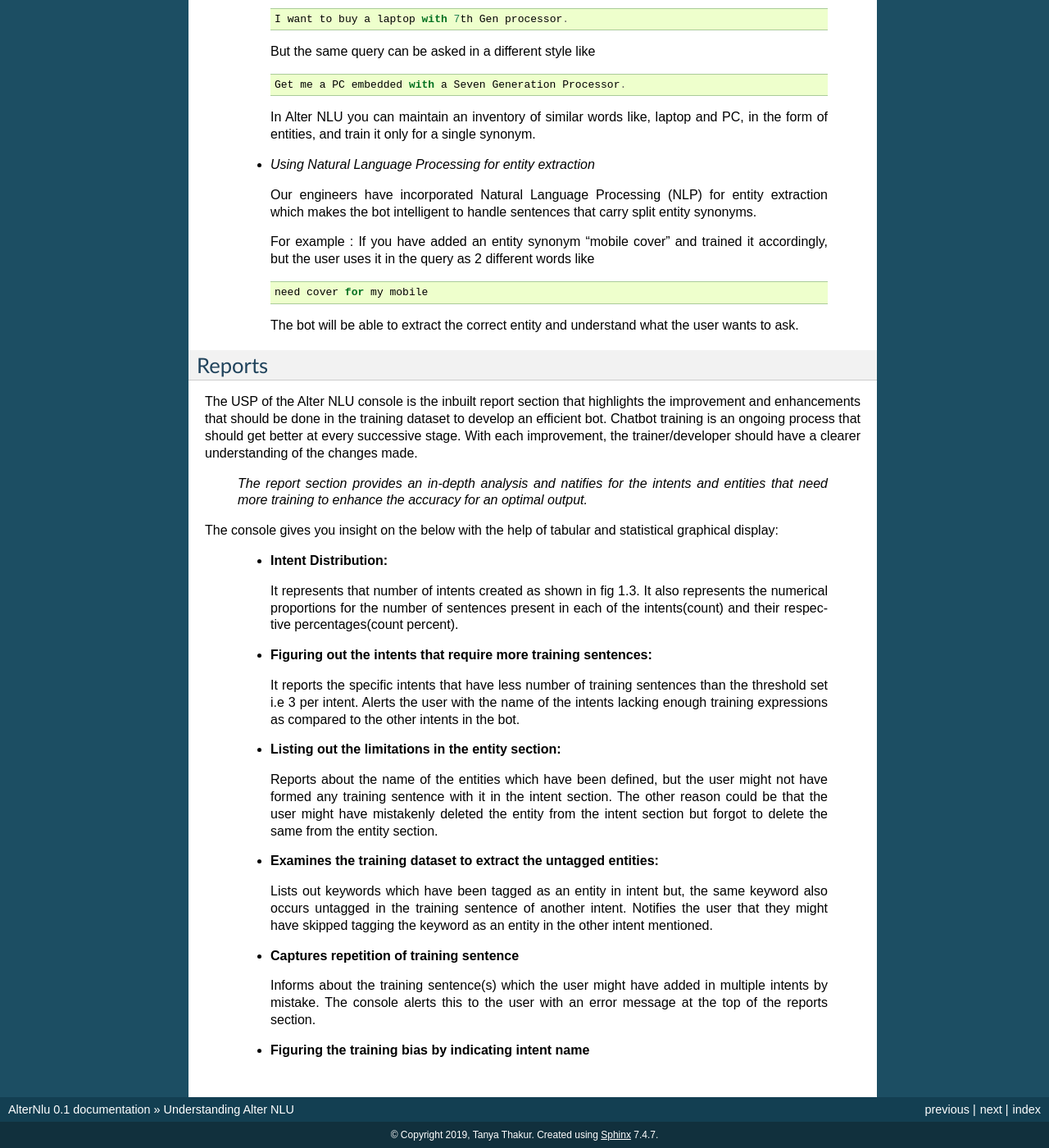
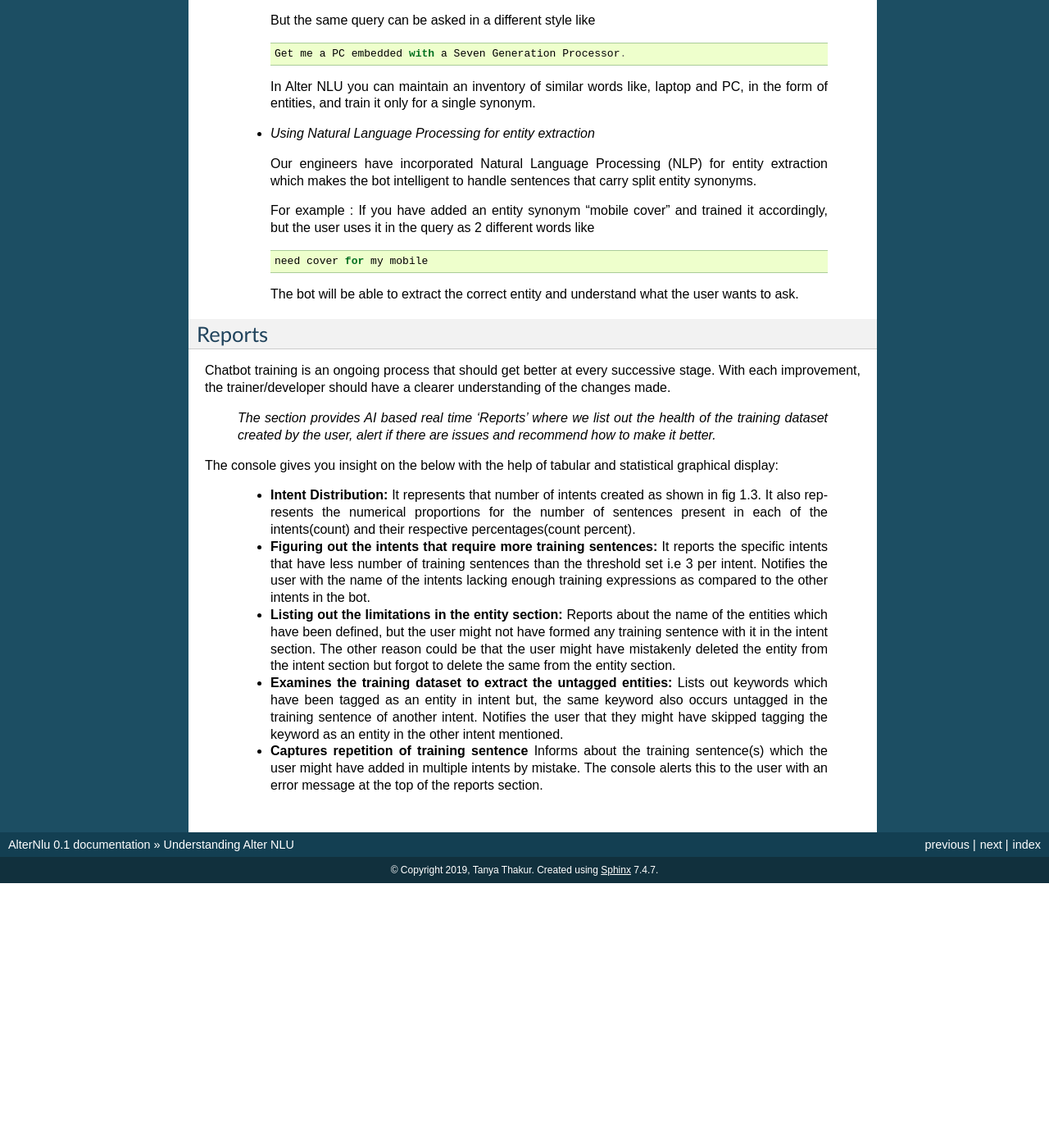
Before and after one commit to thakurtanya/kontikilabsDevelopers, a Sphinx documentation site: the page built from doc/source/Understanding-AlterNlu.rst, in a window 1280 px wide and 1400 px high, scrolled down 1054 px. Shown: the whole window at 82% size. Built offline with Sphinx 7.4.7, drawn with Linux system fonts in a browser that asks for light colours; after the commit the page ends 2131 px from its top, so only the background shows below that; some of the changed text lies outside the part shown.

Commit message:
content additions

```diff
--- a/doc/source/Understanding-AlterNlu.rst
+++ b/doc/source/Understanding-AlterNlu.rst
@@ -8,10 +8,10 @@
 
 Intents are what you expect users to say and what are their intentions. It describes the context of the expression that the user says or in simple terms what the user probably meant to say.
 
-For Example ::
+For Example :
 
 		If the user types :
-			I want to read politcal news
+		*I want to read politcal news*
 		his intent here is to retrive a bunch of politcal articles.
 
 There are 2 type of intents:
@@ -55,6 +55,7 @@
 
 		In Alter NLU you can maintain an inventory of similar words like, laptop and PC, in the form of entities, and train it only for a single synonym.
 
+
 	-	*Using Natural Language Processing for entity extraction*
 
 		Our engineers have incorporated Natural Language Processing (NLP) for entity extraction which makes the bot intelligent to handle sentences that carry split entity synonyms.
@@ -70,31 +71,24 @@
 Reports
 =======
 
-The USP of the Alter NLU console is the inbuilt report section that highlights the improvement and enhancements that should be done in the training dataset to develop an efficient bot. Chatbot training is an ongoing process that should get better at every successive stage. With each improvement, the trainer/developer should have a clearer understanding of the changes made.
+Chatbot training is an ongoing process that should get better at every successive stage. With each improvement, the trainer/developer should have a clearer understanding of the changes made.
 
-   *The report section provides an in-depth analysis and natifies for the intents and entities that need more training to enhance the accuracy for an optimal output.*
+	*The section provides AI based real time ‘Reports’ where we list out the health of the training dataset created by the user, alert if there are issues and recommend how to make it better.*
 
 The console gives you insight on the below with the help of tabular and statistical graphical display:
 
 	-	**Intent Distribution:**
-
 		It represents that number of intents created as shown in fig 1.3. It also represents the numerical proportions for the number of sentences present in each of the intents(count) and their respective percentages(count percent).
 
 	-	**Figuring out the intents that require more training sentences:**
-
-		It reports the specific intents that have less number of training sentences than the threshold set i.e 3 per intent. Alerts the user with the name of the intents lacking enough training expressions as compared to the other intents in the bot.
+		It reports the specific intents that have less number of training sentences than the threshold set i.e 3 per intent. Notifies the user with the name of the intents lacking enough training expressions as compared to the other intents in the bot.
 
 	-	**Listing out the limitations in the entity section:**
-
 		Reports about the name of the entities which have been defined, but the user might not have formed any training sentence with it in the intent section. The other reason could be that the user might have mistakenly deleted the entity from the intent section but forgot to delete the same from the entity section.
 
 	-	**Examines the training dataset to extract the untagged entities:**
-
 		Lists out keywords which have been tagged as an entity in intent but, the same keyword also occurs untagged in the training sentence of another intent.
 		Notifies the user that they might have skipped tagging the keyword as an entity in the other intent mentioned.
 
 	-	**Captures repetition of training sentence**
-
 		Informs about the training sentence(s) which the user might have added in multiple intents by mistake. The console alerts this to the user with an error message at the top of the reports section.
-
-	-	**Figuring the training bias by indicating intent name**
--- a/doc/source/index.rst
+++ b/doc/source/index.rst
@@ -15,7 +15,7 @@
 
 A good quality training dataset is the most critical aspect behind building a robust and intelligent chatbot. Everything depends upon how good is the training dataset for the conversational agents to understand and respond accordingly based on the user intent and context.
 
-We understand that each query first has to pass through a model to revert a valid response to the user. To let our customers build, manage and analyse the training dataset we developed `Alter NLU <https://console.kontikilabs.com>`_.
+We understand that each query first has to pass through a model to revert a valid response to the user.**To let our customers build, manage and analyse the training dataset we developed `Alter NLU <https://console.kontikilabs.com>`_.**
 
 `Alter NLU <https://console.kontikilabs.com>`_ is an open source tool to train AI based conversational agents powered by deep learning. It is conceptualized by developers, for developers, enabling them to build high quality dataset for any kind of chatbots.
 
```
Also changed, not shown: other parts of doc/source/Understanding-AlterNlu.rst (+1 -1 lines).
